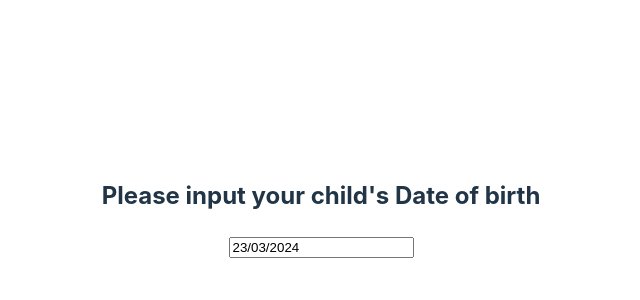
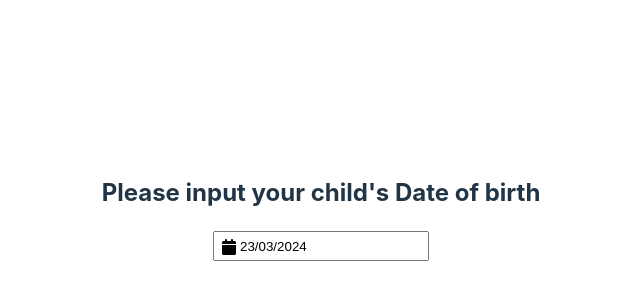
Before and after one commit to chrisma89/projectD, a React (Vite) app in the folder reactapp/: page / in a window 1280 px wide. Shown: the part 192-492 px from the top of the page, without its empty margins (319-959 px from the left). Built offline with nearby package versions, Linux system fonts and the light colour scheme.

Commit message:
datpicker totol customised wto show month and year drop down and working

```diff
--- a/reactapp/src/assets/components/ageform.jsx
+++ b/reactapp/src/assets/components/ageform.jsx
@@ -12,7 +12,10 @@ const Age = () => {
     <>
     <h2>Please input your child's Date of birth</h2>
     <div>
-    <DatePicker  dateFormat="dd/MM/yyyy" selected={date} onChange={(date) => setDate(date)} />
+    <DatePicker  dateFormat="dd/MM/yyyy"    peekNextMonth
+      showMonthDropdown
+      showYearDropdown
+      dropdownMode="select" showIcon selected={date} onChange={(date) => setDate(date)} />
     </div>
     </>
     );
```
